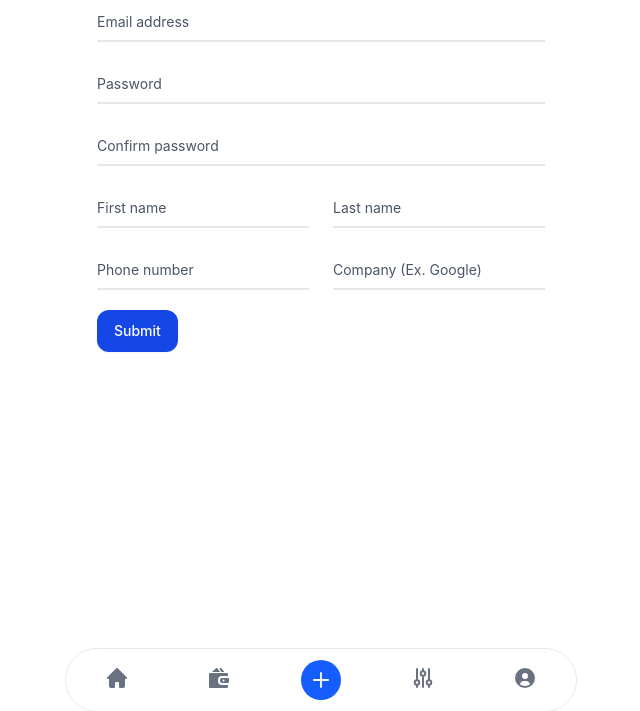
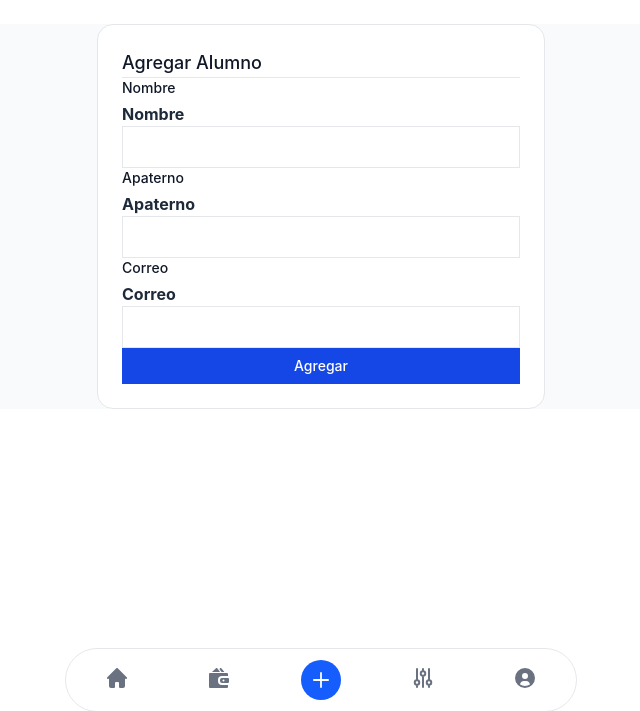
Before and after one commit to IDGS-805-23001505/Flask-BD, a Flask app: page /Alumnos in a window 1280 px wide. Shown: the part 72-783 px from the top of the page, without its empty margins (319-959 px from the left). Run offline with Flask 3, Linux system fonts and the light colour scheme; some libraries are stand-ins or nearby versions.

Commit message:
Insertar 17/02/2026

```diff
--- a/app.py
+++ b/app.py
@@ -1,21 +1,48 @@
-from flask import Flask, render_template
+from flask import Flask, render_template, request,redirect,url_for
+from flask import flash
+from flask_wtf.csrf import CSRFProtect
+##from flask_migrate import Migrate
+from config import DevelopmentConfig
+import forms
+
+from models import db, Alumnos
+
+
 
 app = Flask(__name__)
+app.config.from_object(DevelopmentConfig)
+db.init_app(app)
+csrf=CSRFProtect(app)
 
 
 @app.errorhandler(404)
 def page_not_fount(e):
     return render_template ("404.html"), 404
 
-@app.route("/")
+
+
+@app.route("/", methods=['GET','POST'])
 @app.route("/index")
 def index():
-	return render_template("index.html")
+    create_form=forms.UserForm(request.form)
+    alumno=Alumnos.query.all()
+    return render_template("index.html",form=create_form,alumno=alumno)
 
 
-@app.route("/Alumnos")
+@app.route("/Alumnos",methods=['GET','POST'])
 def alumnos():
-    return render_template("Alumnos.html")
+     create_form=forms.UserForm(request.form)
+     if request.method=='POST':
+            alum=Alumnos(nombre=create_form.nombre.data,
+                     apaterno=create_form.apaterno.data,
+                     email=create_form.email.data)
+            db.session.add(alum)
+            db.session.commit()
+            return redirect(url_for('index'))
+     return render_template("alumnos.html",form=create_form)
+
 
 if __name__ == '__main__':
-	app.run(debug=True)
+    with app.app_context():
+        db.create_all()
+app.run()
--- /dev/null
+++ b/forms.py
@@ -0,0 +1,18 @@
+from wtforms import Form
+from wtforms import IntegerField, StringField, PasswordField
+from wtforms import EmailField
+from wtforms import validators
+
+##Dentro de los parentesis se esta haciendo la herencia
+class UserForm(Form):
+    id=IntegerField("Id")
+    nombre=StringField("Nombre",[
+        validators.DataRequired(message="El campo es requerido"),
+        validators.length(min=4, max=10, message="Ingrese nombre valido")
+    ])
+    apaterno=StringField("Apaterno",[
+        validators.DataRequired(message="El campo es requerido"),
+    ])
+    email=EmailField("Correo",[
+        validators.Email(message="Ingresa un correo valido")
+    ])
--- a/templates/alumnos.html
+++ b/templates/alumnos.html
@@ -1,48 +1,42 @@
-{% extends "layout.html" %}  {% block container %}{% import "_macros.html"
-as macro %}
+{% extends "layout.html" %}
+{% block container %}
+{% import "_macros.html" as macros %}
+
+<div class="min-h-screen bg-neutral-secondary-soft py-8">
+    <div class="max-w-md mx-auto">
+        <div class="bg-white rounded-lg border border-default p-6">
+            <h2 class="text-lg font-medium text-heading mb-6 pb-2 border-b border-default">
+                Agregar Alumno
+            </h2>
+
+            <!-- Formulario -->
+            <form action="" method="POST" novalidate class="space-y-4">
+                {{form.csrf_token}}
+                <input type="hidden" name="csrf_token" value="{{ csrf_token() }}"/>
 
 
+                <div>
+                    <label class="block text-sm font-medium text-heading mb-1">Nombre</label>
+                    {{macros.camposNuevos(form.nombre, class="w-full px-3 py-2 border border-default rounded-md focus:border-brand focus:ring-1 focus:ring-brand outline-none")}}
+                </div>
 
+                <div>
+                    <label class="block text-sm font-medium text-heading mb-1">Apaterno</label>
+                    {{macros.camposNuevos(form.apaterno, class="w-full px-3 py-2 border border-default rounded-md focus:border-brand focus:ring-1 focus:ring-brand outline-none")}}
+                </div>
 
+                <div>
+                    <label class="block text-sm font-medium text-heading mb-1">Correo</label>
+                    {{macros.camposNuevos(form.email, class="w-full px-3 py-2 border border-default rounded-md focus:border-brand focus:ring-1 focus:ring-brand outline-none")}}
+                </div>
 
-<form class="max-w-md mx-auto">
-  <div class="relative z-0 w-full mb-5 group">
-      <input type="email" name="floating_email" id="floating_email" class="block py-2.5 px-0 w-full text-sm text-heading bg-transparent border-0 border-b-2 border-default-medium appearance-none focus:outline-none focus:ring-0 focus:border-brand peer" placeholder=" " required />
-      <label for="floating_email" class="absolute text-sm text-body duration-300 transform -translate-y-6 scale-75 top-3 -z-10 origin-[0] peer-focus:start-0 peer-focus:text-fg-brand peer-placeholder-shown:scale-100 peer-placeholder-shown:translate-y-0 peer-focus:scale-75 peer-focus:-translate-y-6 rtl:peer-focus:translate-x-1/4 rtl:peer-focus:left-auto">Email address</label>
-  </div>
-  <div class="relative z-0 w-full mb-5 group">
-      <input type="password" name="floating_password" id="floating_password" class="block py-2.5 px-0 w-full text-sm text-heading bg-transparent border-0 border-b-2 border-default-medium appearance-none focus:outline-none focus:ring-0 focus:border-brand peer" placeholder=" " required />
-      <label for="floating_password" class="absolute text-sm text-body duration-300 transform -translate-y-6 scale-75 top-3 -z-10 origin-[0] peer-focus:start-0 peer-focus:text-fg-brand peer-placeholder-shown:scale-100 peer-placeholder-shown:translate-y-0 peer-focus:scale-75 peer-focus:-translate-y-6 rtl:peer-focus:translate-x-1/4 rtl:peer-focus:left-auto">Password</label>
-  </div>
-  <div class="relative z-0 w-full mb-5 group">
-      <input type="password" name="repeat_password" id="floating_repeat_password" class="block py-2.5 px-0 w-full text-sm text-heading bg-transparent border-0 border-b-2 border-default-medium appearance-none focus:outline-none focus:ring-0 focus:border-brand peer" placeholder=" " required />
-      <label for="floating_repeat_password" class="absolute text-sm text-body duration-300 transform -translate-y-6 scale-75 top-3 -z-10 origin-[0] peer-focus:start-0 peer-focus:text-fg-brand peer-placeholder-shown:scale-100 peer-placeholder-shown:translate-y-0 peer-focus:scale-75 peer-focus:-translate-y-6 rtl:peer-focus:translate-x-1/4 rtl:peer-focus:left-auto">Confirm password</label>
-  </div>
-  <div class="grid md:grid-cols-2 md:gap-6">
-    <div class="relative z-0 w-full mb-5 group">
-        <input type="text" name="floating_first_name" id="floating_first_name" class="block py-2.5 px-0 w-full text-sm text-heading bg-transparent border-0 border-b-2 border-default-medium appearance-none focus:outline-none focus:ring-0 focus:border-brand peer" placeholder=" " required />
-        <label for="floating_first_name" class="absolute text-sm text-body duration-300 transform -translate-y-6 scale-75 top-3 -z-10 origin-[0] peer-focus:start-0 peer-focus:text-fg-brand peer-placeholder-shown:scale-100 peer-placeholder-shown:translate-y-0 peer-focus:scale-75 peer-focus:-translate-y-6 rtl:peer-focus:translate-x-1/4 rtl:peer-focus:left-auto">First name</label>
+                <!-- Botón -->
+                <button type="submit" class="w-full bg-brand text-white py-2 px-4 rounded-md hover:bg-brand-strong transition-colors text-sm font-medium">
+                    Agregar
+                </button>
+            </form>
+        </div>
     </div>
-    <div class="relative z-0 w-full mb-5 group">
-        <input type="text" name="floating_last_name" id="floating_last_name" class="block py-2.5 px-0 w-full text-sm text-heading bg-transparent border-0 border-b-2 border-default-medium appearance-none focus:outline-none focus:ring-0 focus:border-brand peer" placeholder=" " required />
-        <label for="floating_last_name" class="absolute text-sm text-body duration-300 transform -translate-y-6 scale-75 top-3 -z-10 origin-[0] peer-focus:start-0 peer-focus:text-fg-brand peer-placeholder-shown:scale-100 peer-placeholder-shown:translate-y-0 peer-focus:scale-75 peer-focus:-translate-y-6 rtl:peer-focus:translate-x-1/4 rtl:peer-focus:left-auto">Last name</label>
-    </div>
-  </div>
-  <div class="grid md:grid-cols-2 md:gap-6">
-    <div class="relative z-0 w-full mb-5 group">
-        <input type="tel" pattern="[0-9]{3}-[0-9]{3}-[0-9]{4}" name="floating_phone" id="floating_phone" class="block py-2.5 px-0 w-full text-sm text-heading bg-transparent border-0 border-b-2 border-default-medium appearance-none focus:outline-none focus:ring-0 focus:border-brand peer" placeholder=" " required />
-        <label for="floating_phone" class="absolute text-sm text-body duration-300 transform -translate-y-6 scale-75 top-3 -z-10 origin-[0] peer-focus:start-0 peer-focus:text-fg-brand peer-placeholder-shown:scale-100 peer-placeholder-shown:translate-y-0 peer-focus:scale-75 peer-focus:-translate-y-6 rtl:peer-focus:translate-x-1/4 rtl:peer-focus:left-auto">Phone number</label>
-    </div>
-    <div class="relative z-0 w-full mb-5 group">
-        <input type="text" name="floating_company" id="floating_company" class="block py-2.5 px-0 w-full text-sm text-heading bg-transparent border-0 border-b-2 border-default-medium appearance-none focus:outline-none focus:ring-0 focus:border-brand peer" placeholder=" " required />
-        <label for="floating_company" class="absolute text-sm text-body duration-300 transform -translate-y-6 scale-75 top-3 -z-10 origin-[0] peer-focus:start-0 peer-focus:text-fg-brand peer-placeholder-shown:scale-100 peer-placeholder-shown:translate-y-0 peer-focus:scale-75 peer-focus:-translate-y-6 rtl:peer-focus:translate-x-1/4 rtl:peer-focus:left-auto">Company (Ex. Google)</label>
-    </div>
-  </div>
-  <button type="submit" class="text-white bg-brand box-border border border-transparent hover:bg-brand-strong focus:ring-4 focus:ring-brand-medium shadow-xs font-medium leading-5 rounded-base text-sm px-4 py-2.5 focus:outline-none">Submit</button>
-</form>
-
-
-
-
+</div>
 
 {% endblock %}
--- a/templates/layout.html
+++ b/templates/layout.html
@@ -11,7 +11,7 @@
     <nav class="bg-white border-gray-200 px-2 sm:px-4 py-2.5 rounded-sm dark:bg-gray-900">
         <div class="container flex flex-wrap items-center justify-between mx-auto">
             <a href="#" class="flex items-center">
-                <img src="{{url_for('static',filename='img/IDGS805.png')}}" class=" rounded-2xl h-6 mr-3 sm:h-9" alt="Flowbite Logo">
+                <img src="{{url_for('static',filename='img/IDGS805.jpg')}}" class=" rounded-2xl h-6 mr-3 sm:h-9" alt="Flowbite Logo">
                 <span class="self-center text-xl font-semibold whitespace-nowrap dark:text-white">Flask IDGS</span>
             </a>
             <div class="flex md:order-2">
@@ -55,7 +55,7 @@
         </div>
     </nav>
 
-    <div class="flex items-center justify-center min-h-scree">
+    <div class="min-h-screen p-6">
 
             {%with messages=get_flashed_messages()%}
             {%if messages%}
```
Also changed, not shown: models.py (added, +16 -0 lines), templates/index.html (+55 -47 lines).
